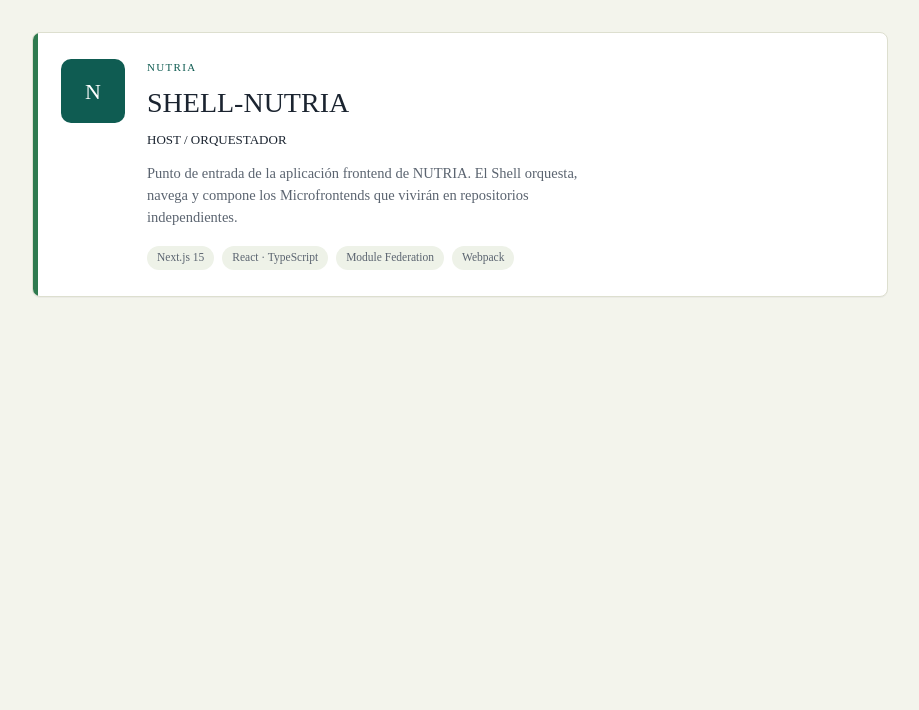
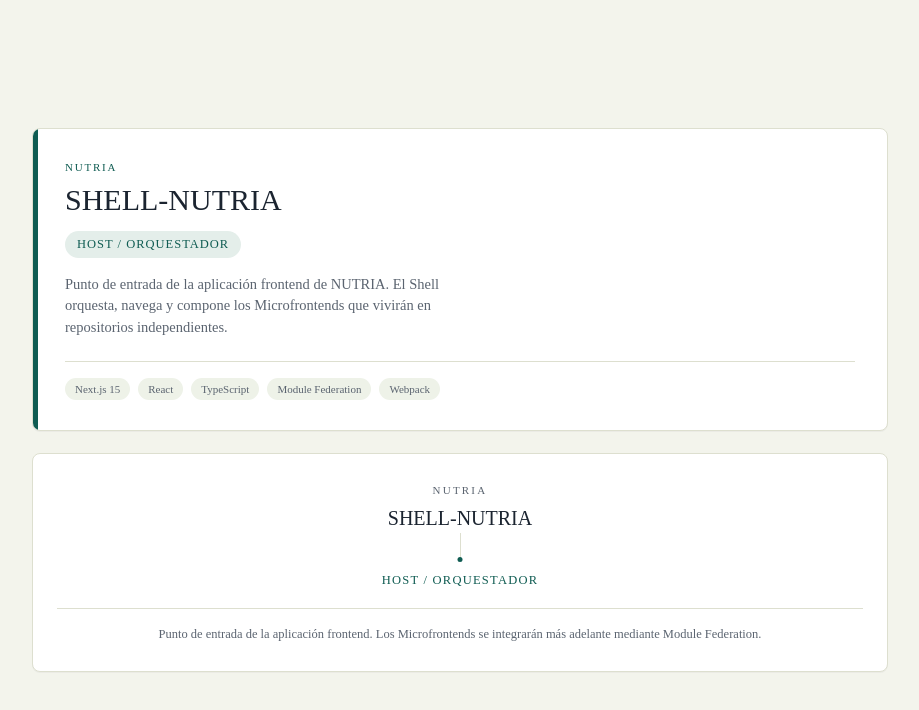
Before and after one commit to DianaArevalo/Module-Federation, a Next.js app: page / in a window 1280 px wide. Shown: the top 710 px of the page, without its empty margins (0-919 px from the left). Built offline with nearby package versions, Linux system fonts and the light colour scheme.

Commit message:
NUTRIA-SHELL // HU-03: Implement the Shell visual identity

```diff
--- a/src/app/page.tsx
+++ b/src/app/page.tsx
@@ -1,10 +1,12 @@
-import { IdentityCard } from "@/components/home/IdentityCard";
+import { HostConcept } from "@/components/shell/HostConcept";
+import { ShellIdentity } from "@/components/shell/ShellIdentity";
 import { ShellLayout } from "@/components/shell/ShellLayout";
 
 export default function Home() {
   return (
     <ShellLayout>
-      <IdentityCard />
+      <ShellIdentity />
+      <HostConcept />
     </ShellLayout>
   );
 }
--- a/src/components/home/IdentityCard.tsx
+++ /dev/null
@@ -1,28 +0,0 @@
-import { SHELL } from "@/config/architecture";
-import styles from "./IdentityCard.module.css";
-
-/**
- * Tarjeta de identidad del Shell.
- * Identifica la aplicación como HOST / Orquestador de NUTRIA.
- */
-export function IdentityCard() {
-  return (
-    <section className={styles.ficha}>
-      <div className={styles.mark} aria-hidden="true">
-        N
-      </div>
-      <div className={styles.body}>
-        <p className={styles.eyebrow}>{SHELL.product}</p>
-        <h1 className={styles.title}>{SHELL.app}</h1>
-        <p className={styles.role}>{SHELL.role}</p>
-        <p className={styles.summary}>{SHELL.summary}</p>
-        <ul className={styles.meta}>
-          <li className={styles.metaItem}>Next.js 15</li>
-          <li className={styles.metaItem}>React · TypeScript</li>
-          <li className={styles.metaItem}>Module Federation</li>
-          <li className={styles.metaItem}>Webpack</li>
-        </ul>
-      </div>
-    </section>
-  );
-}
--- /dev/null
+++ b/src/components/shell/HostConcept.module.css
@@ -0,0 +1,72 @@
+.concept {
+  background: var(--color-paper-raised);
+  border: 1px solid var(--color-line);
+  border-radius: var(--radius-md);
+  padding: 28px 24px;
+  text-align: center;
+  box-shadow: var(--shadow-card);
+}
+
+.product {
+  margin: 0;
+  font-family: var(--font-mono);
+  font-size: var(--font-size-micro);
+  letter-spacing: 0.2em;
+  text-transform: uppercase;
+  color: var(--color-ink-soft);
+}
+
+.app {
+  margin: 4px 0 0;
+  font-family: var(--font-display);
+  font-size: var(--font-size-title);
+  font-weight: 500;
+  color: var(--color-ink);
+}
+
+.connector {
+  position: relative;
+  width: 1px;
+  height: 26px;
+  margin: 0 auto;
+  background: var(--color-line);
+}
+
+.connector::after {
+  content: "";
+  position: absolute;
+  left: 50%;
+  bottom: -3px;
+  width: 5px;
+  height: 5px;
+  border-radius: 50%;
+  background: var(--color-accent);
+  transform: translateX(-50%);
+}
+
+.role {
+  margin: 12px 0 0;
+  font-family: var(--font-mono);
+  font-size: var(--font-size-small);
+  letter-spacing: 0.1em;
+  text-transform: uppercase;
+  color: var(--color-accent);
+}
+
+.caption {
+  margin: 18px 0 0;
+  padding-top: 16px;
+  border-top: 1px solid var(--color-line);
+  font-size: var(--font-size-small);
+  color: var(--color-ink-soft);
+}
+
+@media (max-width: 640px) {
+  .concept {
+    padding: 22px 16px;
+  }
+
+  .app {
+    font-size: 18px;
+  }
+}
--- /dev/null
+++ b/src/components/shell/HostConcept.tsx
@@ -0,0 +1,24 @@
+import { SHELL } from "@/config/architecture";
+import styles from "./HostConcept.module.css";
+
+/**
+ * Relación conceptual que representa la interfaz.
+ *
+ * NUTRIA → SHELL-NUTRIA → HOST / ORQUESTADOR
+ */
+export function HostConcept() {
+  return (
+    <section className={styles.concept}>
+      <p className={styles.product}>{SHELL.product}</p>
+      <p className={styles.app}>{SHELL.app}</p>
+
+      <div className={styles.connector} aria-hidden="true" />
+
+      <p className={styles.role}>{SHELL.role}</p>
+      <p className={styles.caption}>
+        Punto de entrada de la aplicación frontend. Los Microfrontends se
+        integrarán más adelante mediante Module Federation.
+      </p>
+    </section>
+  );
+}
--- a/src/components/home/IdentityCard.module.css
+++ b/src/components/shell/ShellIdentity.module.css
@@ -1,74 +1,66 @@
-.ficha {
+.hero {
   position: relative;
   overflow: hidden;
-  display: flex;
-  gap: 22px;
-  align-items: flex-start;
   background: var(--color-paper-raised);
   border: 1px solid var(--color-line);
   border-radius: var(--radius-md);
-  padding: 26px 28px;
+  padding: 30px 32px;
   box-shadow: var(--shadow-card);
 }
 
-.ficha::before {
+.hero::before {
   content: "";
   position: absolute;
   left: 0;
   top: 0;
   bottom: 0;
   width: 5px;
-  background: var(--color-success);
-}
-
-.mark {
-  flex: none;
-  width: 64px;
-  height: 64px;
-  border-radius: 10px;
   background: var(--color-accent);
-  color: #ffffff;
-  font-family: var(--font-display);
-  font-size: 22px;
-  font-weight: 500;
-  display: flex;
-  align-items: center;
-  justify-content: center;
-}
-
-.body {
-  flex: 1;
-  min-width: 0;
 }
 
 .eyebrow {
+  margin: 0 0 6px;
   font-family: var(--font-mono);
-  font-size: 11px;
-  letter-spacing: 0.12em;
+  font-size: var(--font-size-micro);
+  letter-spacing: 0.16em;
   text-transform: uppercase;
   color: var(--color-accent);
-  margin: 0 0 6px;
 }
 
 .title {
+  margin: 0 0 12px;
   font-family: var(--font-display);
-  font-size: 28px;
+  font-size: var(--font-size-display);
   font-weight: 500;
-  margin: 0 0 6px;
+  line-height: var(--leading-tight);
+  color: var(--color-ink);
 }
 
 .role {
+  display: inline-flex;
+  align-items: center;
+  margin: 0 0 16px;
   font-family: var(--font-mono);
-  font-size: 13px;
-  color: var(--color-ink);
-  margin: 0 0 14px;
+  font-size: var(--font-size-small);
+  letter-spacing: 0.08em;
+  text-transform: uppercase;
+  color: var(--color-accent);
+  background: var(--color-accent-soft);
+  border-radius: var(--radius-pill);
+  padding: 4px 12px;
 }
 
 .summary {
-  font-size: 14.5px;
+  margin: 0;
+  max-width: 58ch;
+  font-size: var(--font-size-body);
   color: var(--color-ink-soft);
-  max-width: 62ch;
-  margin: 0 0 18px;
+}
+
+.divider {
+  height: 1px;
+  margin: 22px 0 16px;
+  background: var(--color-line);
 }
 
 .meta {
@@ -81,11 +73,8 @@
 }
 
 .metaItem {
-  display: inline-flex;
-  align-items: center;
-  gap: 6px;
   font-family: var(--font-mono);
-  font-size: 11.5px;
+  font-size: var(--font-size-micro);
   color: var(--color-ink-soft);
   background: var(--color-stripe);
   border-radius: var(--radius-pill);
@@ -93,8 +82,11 @@
 }
 
 @media (max-width: 640px) {
-  .ficha {
-    flex-direction: column;
-    padding: 22px 20px;
+  .hero {
+    padding: 24px 20px;
+  }
+
+  .title {
+    font-size: 24px;
   }
 }
--- /dev/null
+++ b/src/components/shell/ShellIdentity.tsx
@@ -0,0 +1,29 @@
+import { SHELL } from "@/config/architecture";
+import styles from "./ShellIdentity.module.css";
+
+/**
+ * Identidad visual del Shell.
+ *
+ * Presenta la aplicación como NUTRIA → SHELL-NUTRIA → HOST / ORQUESTADOR.
+ * Es puramente identificativo: no introduce navegación ni acciones.
+ */
+export function ShellIdentity() {
+  return (
+    <section className={styles.hero}>
+      <p className={styles.eyebrow}>{SHELL.product}</p>
+      <h1 className={styles.title}>{SHELL.app}</h1>
+      <p className={styles.role}>{SHELL.role}</p>
+      <p className={styles.summary}>{SHELL.summary}</p>
+
+      <div className={styles.divider} />
+
+      <ul className={styles.meta}>
+        <li className={styles.metaItem}>Next.js 15</li>
+        <li className={styles.metaItem}>React</li>
+        <li className={styles.metaItem}>TypeScript</li>
+        <li className={styles.metaItem}>Module Federation</li>
+        <li className={styles.metaItem}>Webpack</li>
+      </ul>
+    </section>
+  );
+}
--- a/src/components/shell/ShellLayout.module.css
+++ b/src/components/shell/ShellLayout.module.css
@@ -1,8 +1,18 @@
 .content {
+  display: grid;
+  align-content: center;
   width: 100%;
   max-width: 920px;
+  min-height: 100dvh;
   margin: 0;
   padding: 32px;
+}
+
+.stack {
+  display: flex;
+  flex-direction: column;
+  gap: 22px;
+  min-width: 0;
 }
 
 @media (max-width: 860px) {
--- a/src/components/shell/ShellLayout.tsx
+++ b/src/components/shell/ShellLayout.tsx
@@ -8,5 +8,9 @@
  * donde se compondrán los Microfrontends remotos.
  */
 export function ShellLayout({ children }: { children: ReactNode }) {
-  return <main className={styles.content}>{children}</main>;
+  return (
+    <main className={styles.content}>
+      <div className={styles.stack}>{children}</div>
+    </main>
+  );
 }
--- a/src/styles/tokens.css
+++ b/src/styles/tokens.css
@@ -38,5 +38,12 @@
   --radius-md: 8px;
   --radius-pill: 999px;
 
+  --font-size-display: 30px;
+  --font-size-title: 20px;
+  --font-size-body: 14.5px;
+  --font-size-small: 12.5px;
+  --font-size-micro: 11px;
+  --leading-tight: 1.25;
+
   --shadow-card: 0 1px 0 rgba(27, 36, 48, 0.04);
 }
```
Also changed, not shown: 1 other file (tests, documents, lock files or other folders).
